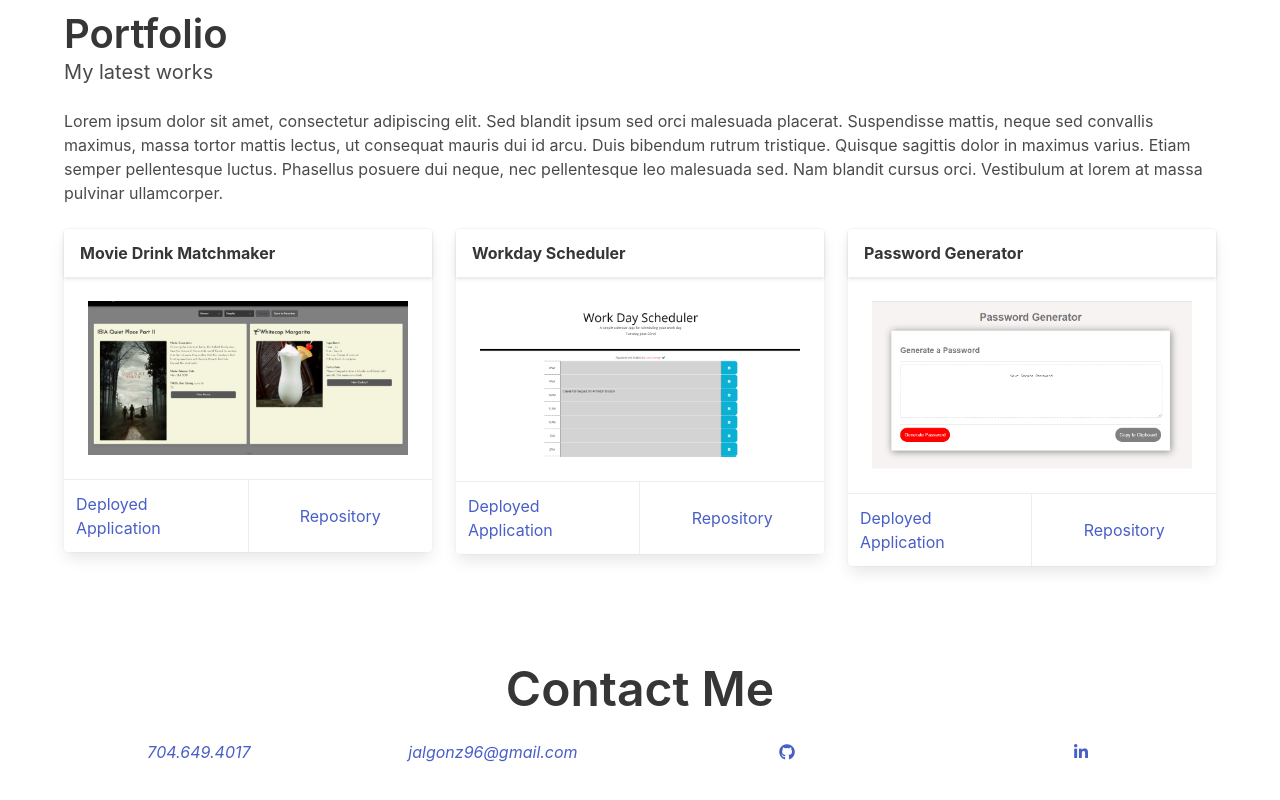
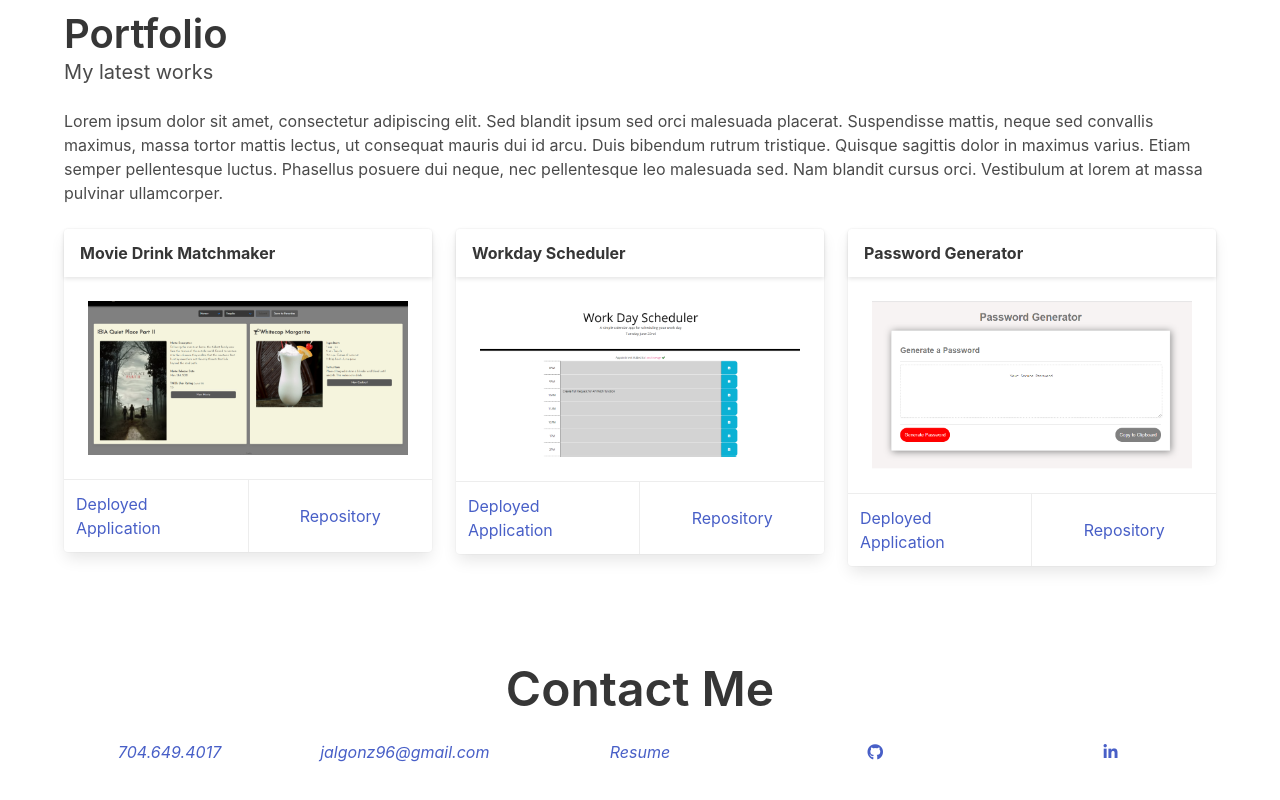
Before and after one commit to jalgonz/jg-portfolio, a plain HTML site: page index.html in a window 1280 px wide. Shown: the part 1179-1979 px from the top of the page. Drawn offline with nearby package versions, Linux system fonts and the light colour scheme.

Commit message:
added resume and link to download

```diff
--- a/index.html
+++ b/index.html
@@ -154,6 +154,7 @@
                             <address class="columns">
                                 <a href="tel:+17046494017" class="column">704.649.4017</a>
                                 <a href="mailto:jalgonz96@gmail.com" class="column">jalgonz96@gmail.com</a>
+                                <a href="./assets/resume/Resume.pdf" download="josh-gonzalez-resume" class="column">Resume</a>
                                 <a href="https://github.com/jalgonz" class="column"><i class="fab fa-github"></i></a>
                                 <a href="https://www.linkedin.com/in/joshua-gonzalez-277380215/" class="column"><i class="fab fa-linkedin-in"></i></a>
                             </address>
```
Also changed, not shown: 1 other file.
